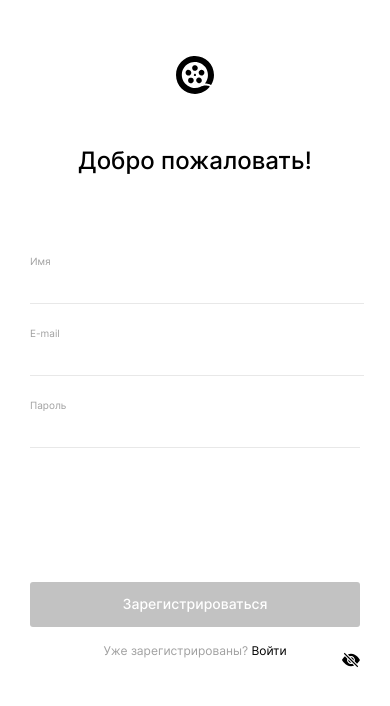
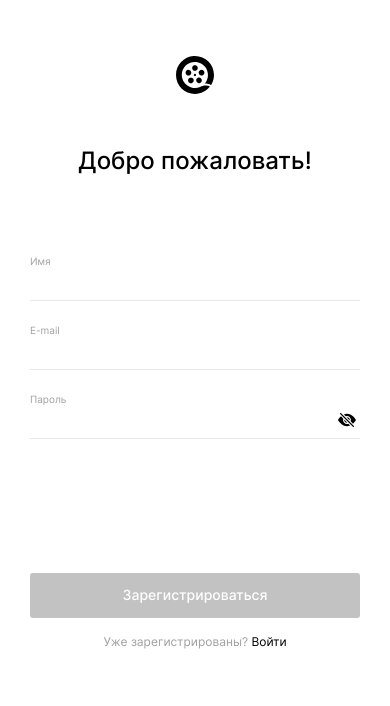
Before and after one commit to zurabobo/movies-explorer-frontend, a React (Create React App) app: page /signup in a window 390 px wide. Shown: the top 706 px of the page. Built offline with nearby package versions, Linux system fonts and the light colour scheme.

Commit message:
position iphone

```diff
--- a/public/index.html
+++ b/public/index.html
@@ -3,7 +3,7 @@
   <head>
     <meta charset="utf-8" />
     <link rel="icon" href="%PUBLIC_URL%/favicon.ico" />
-    <meta name="viewport" content="width=device-width, initial-scale=1" />
+    <meta name="viewport" content="width=device-width, initial-scale=1, user-scalable=0"/>
     <meta name="theme-color" content="#000000" />
     <meta
       name="description"
--- a/src/components/AuthForm/AuthForm.css
+++ b/src/components/AuthForm/AuthForm.css
@@ -35,6 +35,7 @@
 }
 
 .auth-form__input {
+  box-sizing: border-box;
   font-family: Inter;
   font-style: normal;
   font-weight: normal;
@@ -201,10 +202,4 @@
     font-size: 12px;
     line-height: 15px;
   }
-
-  .auth-form__password-icon {
-    position: fixed!important;
-    bottom: 175px;
-    right: 30px;
-  }
 }
```
